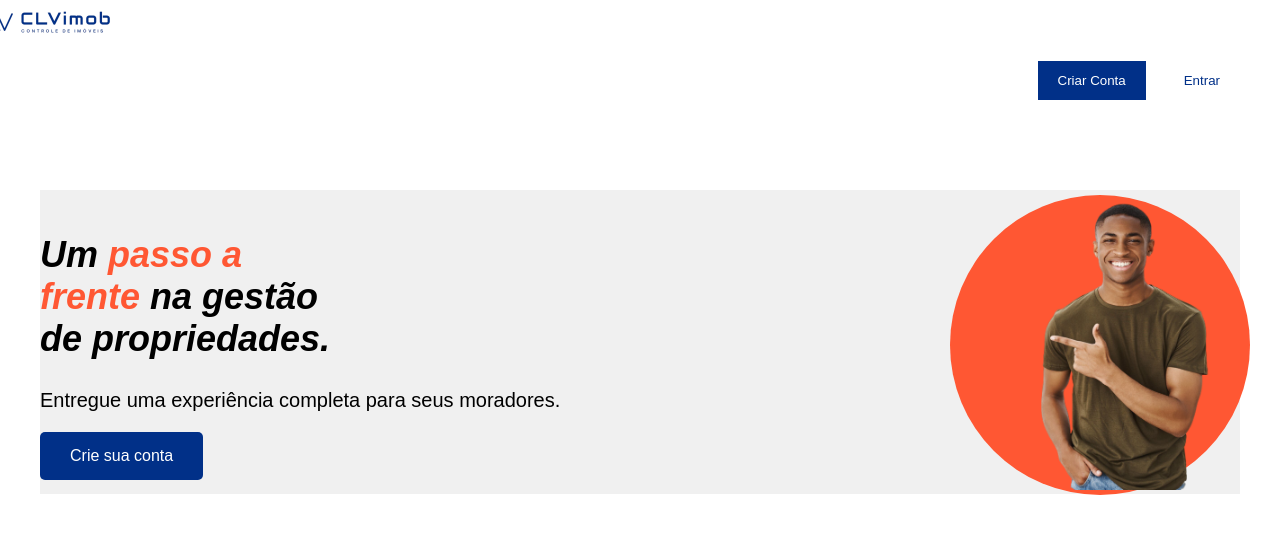
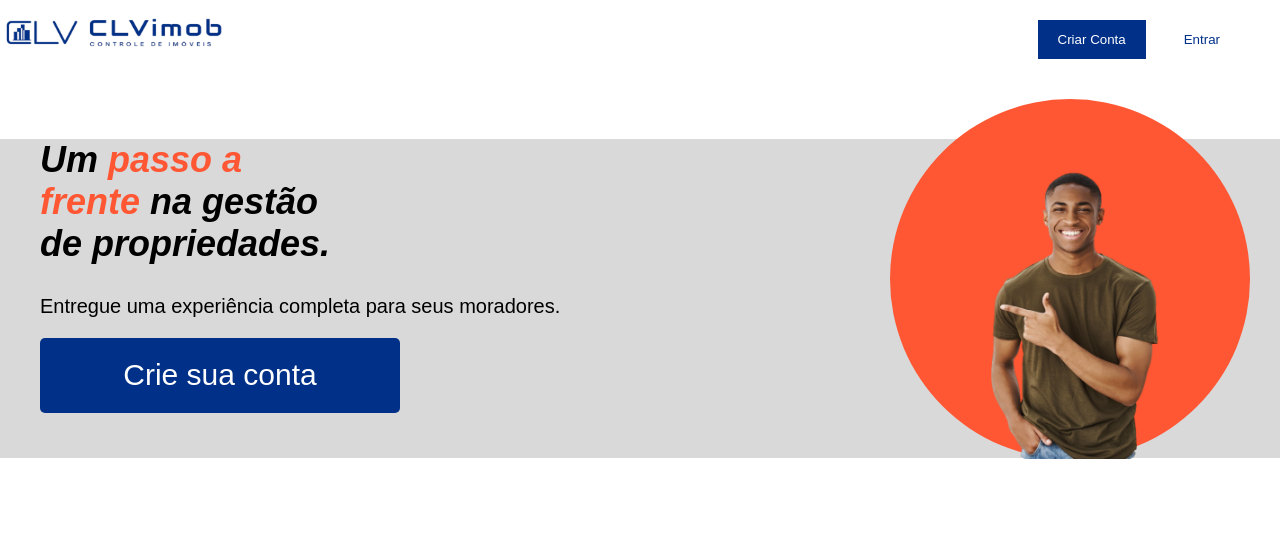
Before and after one commit to vtoriaavila/CLVimob, a React (Vite) app in the folder clvmob-presentation/: page / in a window 1280 px wide. Shown: the top 534 px of the page. Built offline with nearby package versions, Linux system fonts and the light colour scheme.

Commit message:
alteração na pagina inicial

```diff
--- a/clvmob-presentation/src/components/Cadastro.css
+++ b/clvmob-presentation/src/components/Cadastro.css
@@ -95,4 +95,5 @@ html, body {
     width: 50vw;
     height: 100vh;
     object-fit: cover;
+
   }
--- a/clvmob-presentation/src/components/Home.css
+++ b/clvmob-presentation/src/components/Home.css
@@ -15,11 +15,15 @@
   display: flex;
   align-items: center;
   height: auto;
+
 }
 
 .logo img {
-  height: 200px;
-  margin-right: 10px;
+  position: absolute;
+  width: 297px;
+  height: 262px;
+  left: -31px;
+  top: -75px;
 }
 
 .nav {
@@ -87,18 +91,22 @@
 }
 
 .retangulo-cinza {
-  background-color: #f0f0f0;
+  background-color: #D9D9D9;
   position: absolute;
-  width: 100%;
-  height: 100%;
-  top: 0;
-  left: 0;
+  width: 1400px;
+  height: 105%;
+  left: -40px;
+  bottom: -45px;
   z-index: -1;
+
+
 }
 
 .texto-pagPrincipal {
   max-width: 600px;
   z-index: 1;
+
+
 }
 
 .texto-pagPrincipal h2 {
@@ -115,6 +123,7 @@
   margin: 20px 0;
 }
 
+
 .criarCt-button {
   background-color: #013088;
   color: white;
@@ -122,7 +131,11 @@
   padding: 15px 30px;
   border-radius: 5px;
   cursor: pointer;
-  font-size: 16px;
+  font-size: 30px;
+  width: 360px;
+  height: 75px;
+  left: 61px;
+  top: 639px;
 }
 
 .imagem-content {
@@ -134,15 +147,19 @@
   max-height: 300px;
   position: relative;
   z-index: 2;
+  left: -50px;
+  top: 50px;
+
 }
+
 
 .bola-laranja {
   background-color: #FF5733;
-  width: 300px;
-  height: 300px;
+  width: 360px;
+  height: 360px;
   border-radius: 50%;
   position: absolute;
   right: -10px;
-  bottom: -1px;
+  top: -10px;
   z-index: 0;
 }
--- a/clvmob-presentation/src/components/Login.css
+++ b/clvmob-presentation/src/components/Login.css
@@ -42,13 +42,15 @@ html, body {
     font-weight: 400;
     line-height: 58px;
     color: #FFFFFF;
+    font-family: 'Lucida Sans', 'Lucida Sans Regular', 'Lucida Grande', 'Lucida Sans Unicode', Geneva, Verdana, sans-serif;
 
   }
 
   .paragrafo {
     margin-bottom: 10px;
     margin-left: -120px;
-    margin-top: -60px;
+    margin-top: -70px;
+    font-family: 'Lucida Sans', 'Lucida Sans Regular', 'Lucida Grande', 'Lucida Sans Unicode', Geneva, Verdana, sans-serif;
   }
 
   .login-form {
```
